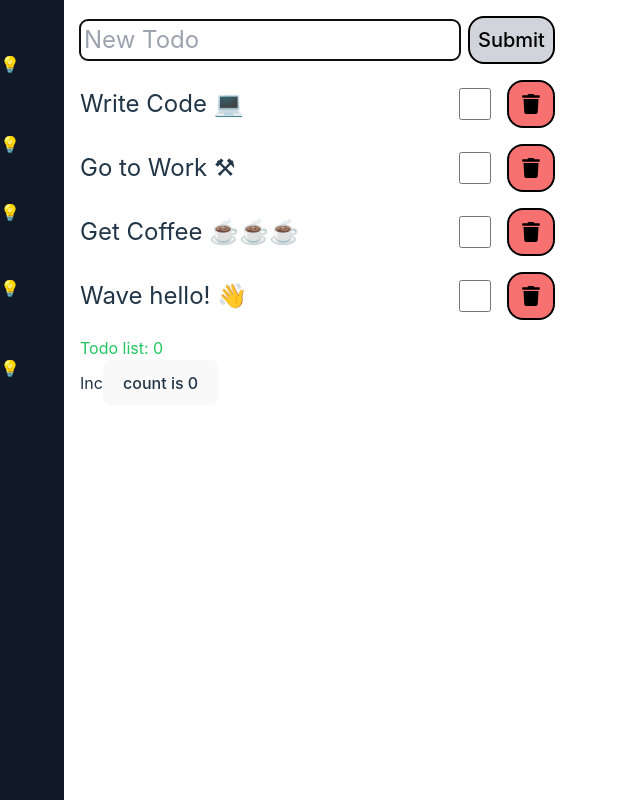
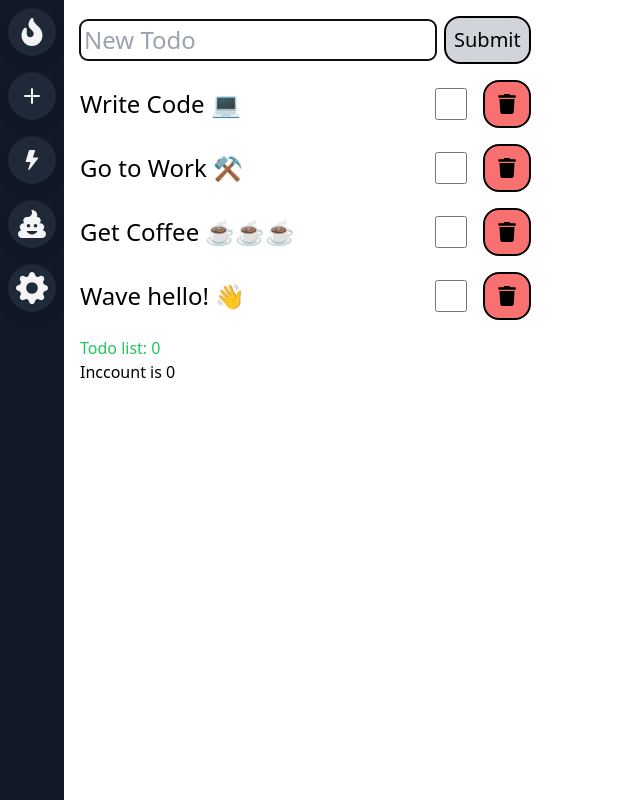
Before and after one commit to jhlagado/vite-23a, a React (Vite) app: page / in a window 1280 px wide. Shown: the whole page, without its empty margins (0-640 px from the left). Built offline with nearby package versions, Linux system fonts and the light colour scheme; no server answers.

Commit message:
fixed sidebar icons

```diff
--- a/src/index.css
+++ b/src/index.css
@@ -2,71 +2,17 @@
 @tailwind components;
 @tailwind utilities;
 
-:root {
-  font-family: Inter, system-ui, Avenir, Helvetica, Arial, sans-serif;
-  line-height: 1.5;
-  font-weight: 400;
-
-  color-scheme: light dark;
-  color: rgba(255, 255, 255, 0.87);
-  background-color: #242424;
-
-  font-synthesis: none;
-  text-rendering: optimizeLegibility;
-  -webkit-font-smoothing: antialiased;
-  -moz-osx-font-smoothing: grayscale;
-}
-
-a {
-  font-weight: 500;
-  color: #646cff;
-  text-decoration: inherit;
-}
-a:hover {
-  color: #535bf2;
-}
-
-body {
-  margin: 0;
-  display: flex;
-  place-items: center;
-  min-width: 320px;
-  min-height: 100vh;
-}
-
-h1 {
-  font-size: 3.2em;
-  line-height: 1.1;
-}
-
-button {
-  border-radius: 8px;
-  border: 1px solid transparent;
-  padding: 0.6em 1.2em;
-  font-size: 1em;
-  font-weight: 500;
-  font-family: inherit;
-  background-color: #1a1a1a;
-  cursor: pointer;
-  transition: border-color 0.25s;
-}
-button:hover {
-  border-color: #646cff;
-}
-button:focus,
-button:focus-visible {
-  outline: 4px auto -webkit-focus-ring-color;
-}
-
-@media (prefers-color-scheme: light) {
-  :root {
-    color: #213547;
-    background-color: #ffffff;
+@layer components {
+  .sidebar-icon {
+    @apply relative flex items-center justify-center
+    h-12 w-12 mt-2 mb-2 mx-auto shadow-lg
+    bg-gray-800 text-gray-100
+    hover:bg-green-600 hover:text-white rounded-3xl hover:rounded-xl transition-all
+    duration-300 ease-linear;
   }
-  a:hover {
-    color: #747bff;
-  }
-  button {
-    background-color: #f9f9f9;
+  .sidebar-tooltip {
+    @apply absolute w-auto p-2 m-2 min-w-max left-14 rounded-md shadow-md
+    text-white bg-gray-900 text-xs font-bold transition-all duration-100
+    scale-0 origin-left;
   }
 }
```
